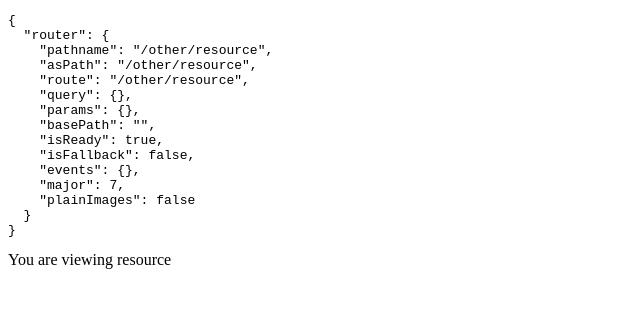
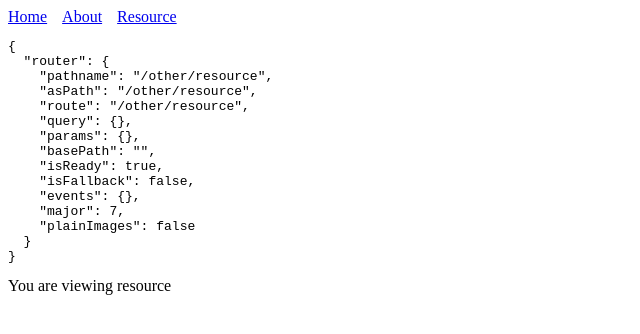
Before and after one commit to TunedMystic/drx, a Next.js app: page /other/resource in a window 1280 px wide. Shown: the top 334 px of the page, without its empty margins (0-640 px from the left). Built offline with nearby package versions, Linux system fonts and the light colour scheme.

Commit message:
Make nested route. Make Layout component

```diff
--- a/src/components/Header.js
+++ b/src/components/Header.js
@@ -2,23 +2,13 @@ import Link from 'next/link';
 
 export default () => (
     <div>
-        <ul>
-            <li><Link href='/'><a>Home</a></Link></li>
-            <li><Link href='/about'><a>About</a></Link></li>
-
-            {/* If this route is reloaded explicitly, then a 404 will be thrown. */}
-            <li><Link href='/other/resource?id=1' as='/resource/1'><a>Resource</a></Link></li>
-        </ul>
+        <Link href='/'><a>Home</a></Link>
+        <Link href='/about'><a>About</a></Link>
+        {/* If this route is reloaded explicitly, then a 404 will be thrown. */}
+        <Link href='/other/resource?id=1' as='/resource/1'><a>Resource</a></Link>
         <style jsx>{`
-            ul {
-                list-style: none;
-                display: inline;
-                padding: 0;
-            }
-
-            ul li {
-                display: inline;
-                margin-right: 1rem;
+            a {
+                margin-right: 15px;
             }
         `}</style>
     </div>
--- /dev/null
+++ b/src/components/Layout.js
@@ -0,0 +1,8 @@
+import Header from './Header';
+
+export default (props) => (
+    <div>
+        <Header />
+        {props.children}
+    </div>
+)
--- a/src/pages/other/resource.js
+++ b/src/pages/other/resource.js
@@ -1,8 +1,10 @@
 import { withRouter } from 'next/router';
 
+import Layout from '../../components/Layout';
+
 export default withRouter((props) => (
-  <div>
+  <Layout>
     <pre>{JSON.stringify(props, null, 2)}</pre>
     You are viewing resource {props.router.query.id}
-  </div>
+  </Layout>
 ));
```
Also changed, not shown: src/pages/about.js (+3 -4 lines), src/pages/index.js (+3 -4 lines).
